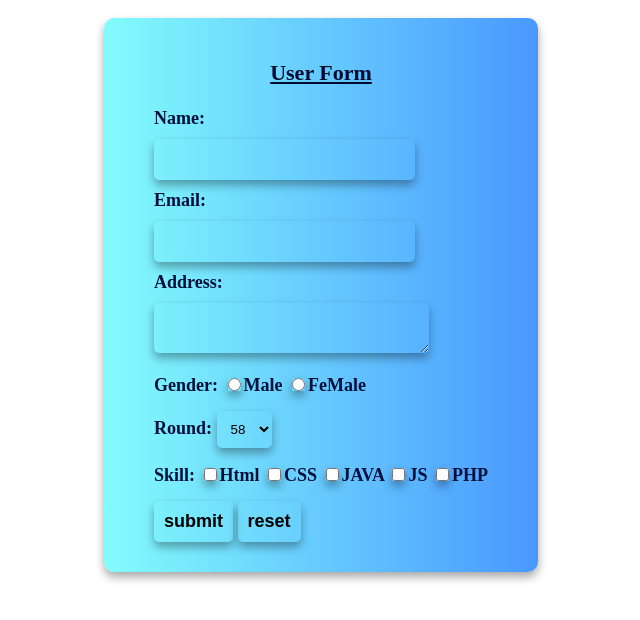
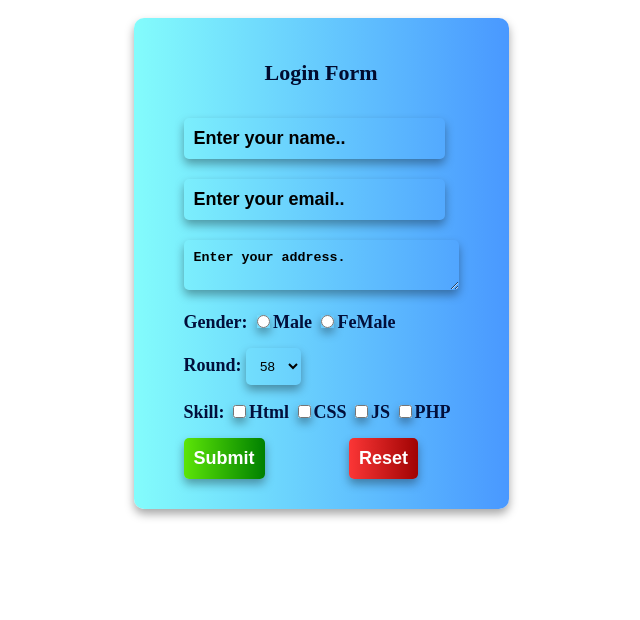
Before and after one commit to mdismail07hossain/js_class_work, a plain HTML site: page form/form.html in a window 1280 px wide. Shown: the whole page, without its empty margins (319-959 px from the left). Drawn offline with Linux system fonts and the light colour scheme.

Commit message:
form styling

```diff
--- a/form/form.html
+++ b/form/form.html
@@ -8,14 +8,33 @@
   </head>
   <body>
     <section>
-      <form action="#" name="f">
-        <p>User Form</p>
-        Name: <br />
-        <input type="text" name="n" /><br />
-        Email: <br />
-        <input type="email" name="e" /><br />
-        Address: <br />
-        <textarea name="add" id="" cols="30"></textarea><br />
+      <form action="#" name="f" id="form">
+        <p>Login Form</p>
+        <!-- Name: <br /> -->
+        <input
+          type="text"
+          name="n"
+          placeholder="Enter your name.."
+          required
+        /><br />
+        <!-- Email: <br /> -->
+        <input
+          type="email"
+          name="e"
+          id="email"
+          placeholder="Enter your email.."
+          onblur="myemail()"
+          required
+        /><br />
+        <!-- Address: <br /> -->
+        <textarea
+          name="add"
+          id=""
+          cols="30"
+          placeholder="Enter your address."
+          required
+        ></textarea
+        ><br />
         Gender:
         <input type="radio" name="Gender" value="Male" />Male
         <input type="radio" name="Gender" value="FeMale" />FeMale
@@ -32,15 +51,24 @@
         Skill:
         <input type="checkbox" value="Html" name="skill" />Html
         <input type="checkbox" value="CSS" name="skill" />CSS
-        <input type="checkbox" value="JAVA" name="skill" />JAVA
+        <!-- <input type="checkbox" value="JAVA" name="skill" />JAVA -->
         <input type="checkbox" value="JS" name="skill" />JS
         <input type="checkbox" value="PHP" name="skill" />PHP
         <br />
-        <input type="submit" value="submit" onclick="myform()" />
-        <input type="reset" value="reset" />
+        <input class="sb" type="submit" value="submit" onclick="myform()" />
+        <input class="rs" type="reset" value="reset" />
       </form>
     </section>
 
     <script src="form.js"></script>
+    <script>
+      function myemail() {
+        let mail = document.getElementById("email");
+        let emailNan = /^[^ ]+@[^ ]+\.[a-z]{2,4}$/;
+        if (!emailNan.test(mail.value)) {
+          alert("Enter a valid email");
+        }
+      }
+    </script>
   </body>
 </html>
--- a/form/form.js
+++ b/form/form.js
@@ -1,4 +1,5 @@
 function myform() {
+  if (document.getElementById("form").checkVisibility()) {
     var nam = document.f.n.value;
     var emil = document.f.e.value;
     var add = document.f.add.value;
@@ -11,25 +12,30 @@ function myform() {
         skill += document.f.skill[i].value + ",";
       }
     }
-  doc = open("", "", "width=400px, height=400px ,top=50px,left=100px");
+    doc = open("", "", "width=400px, height=400px ,top=100px,left=100px");
     with (doc.document) {
       write("<html>");
       write("<head><title>" + title + "</title></head>");
       write("<body style='background-color:teal;color:white;padding:50px'>");
       write("<section style='border:1px solid gray;padding:20px'><section>");
-    write("Name: " + nam + "<br>");
-    write("Email: " + emil + "<br>");
-    write("Address: " + add + "<br>");
-    write("Gender: " + geander + "<br>");
-    write("Round: " + round + "<br>");
-    write("Skill: " + skill + "<br>");
+      write("Name: " + nam + "<br><br>");
+      write("Email: " + emil + "<br><br>");
+      write("Address: " + add + "<br><br>");
+      write("Gender: " + geander + "<br><br>");
+      write("Round: " + round + "<br><br>");
+      write("Skill: " + skill + "<br><br>");
       write(
-      "<input style='background-color:red;color:white;outline:none;border:none' type='button' value='Close me' onclick='self.close()'>"
+        "<input style='background-color:red;color:white;outline:none;border:none;border-radius: 5px; padding:7px 10px;' type='button' value='Close me' onclick='self.close()'>"
       );
       write(
-      "<input style='background-color:skyblue;color:white;outline:none; border:none' type='button' value='Print me' onclick='self.print()'>"
+        "<input style='background-color:skyblue;color:white;outline:none; border:none;border-radius: 5px;margin-left: 50px; padding:7px 10px;' type='button' value='Print me' onclick='self.print()'>"
       );
       write("</body");
       write("</html>");
     }
+
+    return true;
+  } else {
+    return false;
   }
+}
--- a/form/style.css
+++ b/form/style.css
@@ -10,7 +10,7 @@ form {
   box-shadow: rgba(0, 0, 0, 0.35) 0px 5px 10px;
 }
 input {
-  /* color: #fffefe; */
+  color: rgb(4, 4, 4);
   padding: 10px;
   margin-top: 10px;
   margin-bottom: 10px;
@@ -22,9 +22,18 @@ input {
   outline: none;
   border: none;
 }
+input::placeholder {
+  color: rgb(0, 0, 0);
+}
+textarea::placeholder {
+  color: rgb(0, 0, 0);
+}
 textarea {
+  color: rgb(3, 3, 3);
   box-shadow: rgba(0, 0, 0, 0.35) 0px 5px 10px;
   border-radius: 5px;
+  /* font-size: 18px; */
+  font-weight: 600;
   padding: 10px;
   margin-top: 10px;
   margin-bottom: 10px;
@@ -47,7 +56,7 @@ p {
   font-size: 22px;
   font-weight: 700;
   color: rgb(1, 11, 47);
-  text-decoration: underline;
+  /* text-decoration: underline; */
 }
 section {
   display: flex;
@@ -55,3 +64,15 @@ section {
   align-items: center;
   padding: 10px 20px;
 }
+.sb {
+  background: linear-gradient(to right, rgb(92, 229, 7), green);
+  color: white;
+  text-transform: capitalize;
+  /* font-size: 16px; */
+}
+.rs {
+  background: linear-gradient(to right, rgb(251, 54, 54), rgb(160, 3, 3));
+  color: white;
+  text-transform: capitalize;
+  margin-left: 80px;
+}
```
Lines whose indentation alone changed are shown as unchanged.
